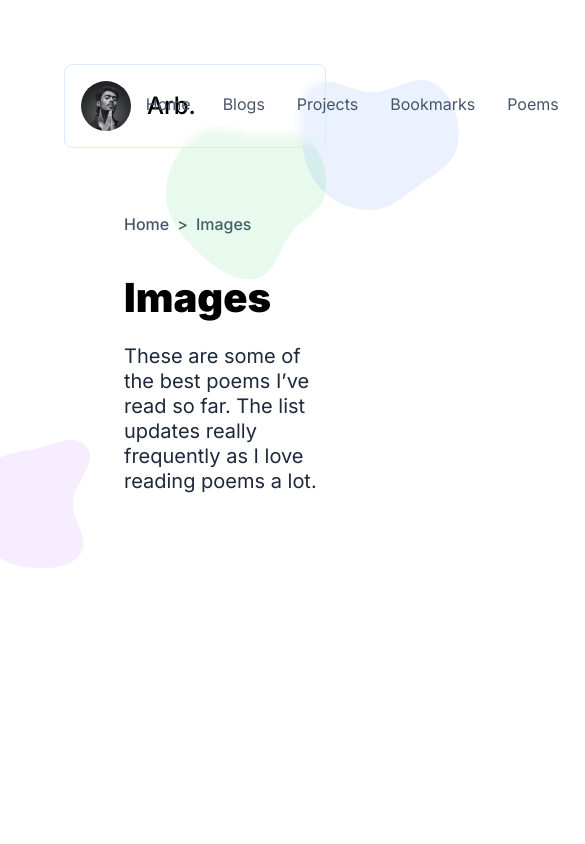
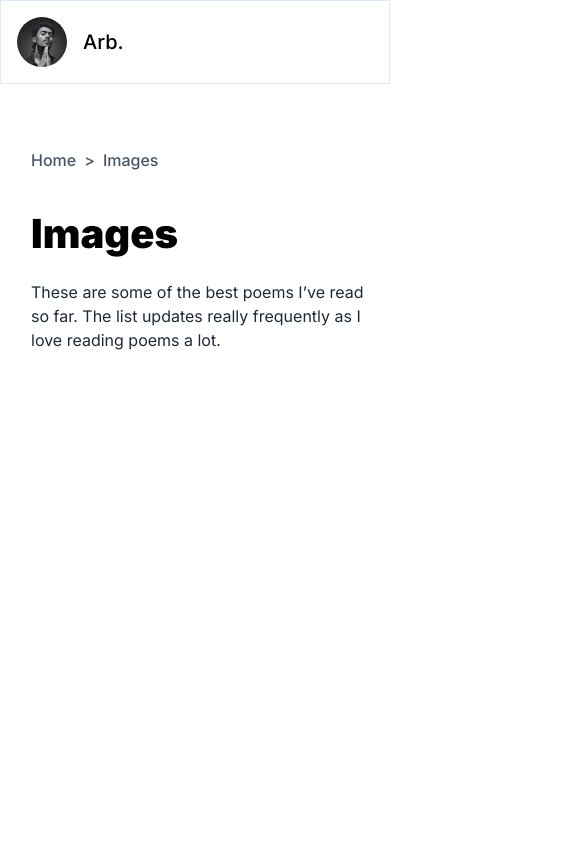
Before and after one commit to arbizen/portfolio, a Next.js app: page /images in a window 390 px wide. Shown: the top 844 px of the page, 585 px wide, since content can reach past the window. Built offline with nearby package versions, Linux system fonts and the light colour scheme.

Commit message:
feat: add responsiveness to home, projects and individual blog

```diff
--- a/src/app/blogs/[slug]/page.tsx
+++ b/src/app/blogs/[slug]/page.tsx
@@ -103,12 +103,12 @@ export default async function BlogPage({
           alt={title}
           className="max-h-[800px] object-cover rounded-md"
         />
-        <article className="flex justify-center mt-16 min-w-[800px]">
+        <article className="flex justify-center mt-16 min-w-[800px] sm:min-w-full">
           <Markdown
             remarkPlugins={[remarkGfm, remarkMath]}
             rehypePlugins={[rehypeKatex, rehypeAutolinkHeadings]}
             components={customComponents}
-            className="prose w-full min-w-[800px]"
+            className="prose w-full min-w-[800px] sm:min-w-full"
           >
             {mdString}
           </Markdown>
--- a/src/app/layout.tsx
+++ b/src/app/layout.tsx
@@ -24,20 +24,24 @@ export default async function RootLayout({
           attribute="class"
           disableTransitionOnChange
         >
-          <main className="flex flex-col p-16 bg-white">
-            <Header />
-            <Blob x="300px" y="80px" />
+          <Header className="hidden sm:block rounded-none" />{' '}
+          {/* Mobile header */}
+          <main className="flex flex-col p-16 bg-white sm:px-4 sm:pb-4 sm:pt-0 sm:overflow-x-hidden">
+            <Header className="sm:hidden" />
+            <Blob x="300px" y="80px" className="sm:hidden" />
             <Blob
-              className="right-[64px] top-[130px]"
+              className="right-[64px] top-[130px] sm:hidden"
               type="blob2"
               fill="#22C55E"
             />
             <Blob
-              className="right-[300px] top-[440px]"
+              className="right-[300px] top-[440px] sm:hidden"
               type="blob3"
               fill="#A855F7"
             />
-            <div className="flex-grow min-h-screen">{children}</div>
+            <div className="flex-grow min-h-screen sm:overflow-x-hidden">
+              {children}
+            </div>
             <Footer text={footer.text} socials={footer.socials} />
           </main>
         </ThemeProvider>
--- a/src/app/page.tsx
+++ b/src/app/page.tsx
@@ -25,7 +25,7 @@ export default async function Home() {
       <PageInfo
         header={
           <div>
-            <h1 className="font-black text-[40px]">
+            <h1 className="font-black text-[40px] sm:text-[36px]">
               I <span className="text-blue-500">code.</span>
             </h1>
           </div>
@@ -42,11 +42,11 @@ export default async function Home() {
       />
       <div>
         <SubTitle title="Activities" seeMoreText="See more" />
-        <section className="pt-[75px] flex flex-col gap-4">
+        <section className="pt-[64px] flex flex-col gap-4 sm:pt-[32px]">
           {activities.map((activity: Activity) => (
             <Link key={activity.id} href="/">
               <Card className="px-6 py-[20px]">
-                <h3 className="font-semibold">{activity.name}</h3>
+                <h3 className="font-semibold text-base">{activity.name}</h3>
                 <div className="flex gap-2 mt-1 items-center">
                   <span className="text-xs">{activity.date}</span>
                   <Badge className="bg-red-100 text-red-500">
--- a/src/app/projects/page.tsx
+++ b/src/app/projects/page.tsx
@@ -135,7 +135,7 @@ export default async function Blogs({
           </>
         }
       />
-      <section className="grid grid-cols-3 gap-4">
+      <section className="grid grid-cols-3 gap-4 sm:grid-cols-1">
         {projects.map((project) => (
           <Project key={project.id} {...project} />
         ))}
--- a/src/components/markdown/Code.tsx
+++ b/src/components/markdown/Code.tsx
@@ -8,7 +8,10 @@ const CodeBlock: any = async ({ ...props }) => {
     transformers: [
       {
         pre(node) {
-          this.addClassToHast(node, 'p-6 rounded-md');
+          this.addClassToHast(
+            node,
+            'p-6 rounded-md sm:w-full sm:overflow-x-scroll sm:text-sm',
+          );
         },
       },
     ],
@@ -18,7 +21,7 @@ const CodeBlock: any = async ({ ...props }) => {
       dangerouslySetInnerHTML={{
         __html: html,
       }}
-      className="not-prose rounded-md p-4"
+      className="not-prose rounded-md p-4 overflow-x-scroll w-full sm:py-4 sm:px-0"
     ></div>
   );
 };
--- a/src/components/markdown/Pre.tsx
+++ b/src/components/markdown/Pre.tsx
@@ -1,5 +1,5 @@
 const Pre = ({ ...props }) => {
-  return <div className="not-prose">{props.children}</div>;
+  return <div className="not-prose w-full">{props.children}</div>;
 };
 
 export default Pre;
--- a/src/components/shared/breadcumb.tsx
+++ b/src/components/shared/breadcumb.tsx
@@ -10,7 +10,9 @@ export default function Breadcumb() {
     str.charAt(0).toUpperCase() + str.slice(1);
   return (
     <p className="flex gap-2 font-medium text-slate-600">
-      <Link href="/">Home</Link>{' '}
+      <Link className="sm:text-base" href="/">
+        Home
+      </Link>{' '}
       {capitalize(pathname) && (
         <>
           &gt;{' '}
--- a/src/components/shared/header.tsx
+++ b/src/components/shared/header.tsx
@@ -2,10 +2,16 @@ import { headerItems } from '@/data/header';
 import Image from 'next/image';
 import Link from 'next/link';
 import HeaderItem from './header-item';
+import { cn } from '@/lib/utils';
 
-export default function Header() {
+export default function Header({ className }: { className?: string }) {
   return (
-    <header className="p-4 border border-blue-100 rounded-lg flex items-center justify-between relative z-50 bg-transparent backdrop-blur-sm bg-opacity-10">
+    <header
+      className={cn(
+        'p-4 border border-blue-100 rounded-lg flex items-center justify-between relative z-50 bg-transparent backdrop-blur-sm bg-opacity-10',
+        className,
+      )}
+    >
       <div className="flex gap-4 items-center">
         <Image
           className="rounded-full"
@@ -14,9 +20,11 @@ export default function Header() {
           height={50}
           width={50}
         />
-        <h1 className="font-medium text-2xl">Arb.</h1>
+        <h1 className="font-medium text-2xl leading-tight sm:text-xl">
+          <Link href="/">Arb.</Link>
+        </h1>
       </div>
-      <menu className="flex gap-8">
+      <menu className="flex gap-8 sm:hidden">
         {headerItems.map((item) => (
           <HeaderItem key={item.route} route={item.route} name={item.name} />
         ))}
--- a/src/components/shared/page-info-skeleton.tsx
+++ b/src/components/shared/page-info-skeleton.tsx
@@ -2,7 +2,7 @@ import React from 'react';
 import { Skeleton } from '../ui/skeleton';
 export default function PageInfoSkeleton() {
   return (
-    <div className="flex flex-col mt-16 pl-[60px] gap-8 max-w-[860px]">
+    <div className="flex flex-col mt-16 pl-[60px] gap-8 max-w-[860px] sm:pl-[15px]">
       <Skeleton className="h-4 w-[100px] rounded-md" />
       <div className="flex flex-col gap-4">
         <Skeleton className="h-4 w-[200px] rounded-md" />
--- a/src/components/shared/page-info.tsx
+++ b/src/components/shared/page-info.tsx
@@ -16,7 +16,7 @@ export default function PageInfo({
   itemsLength,
 }: PageInfoProps) {
   return (
-    <div className="flex flex-col my-16 pl-[60px] gap-8 max-w-[860px]">
+    <div className="flex flex-col my-16 pl-[60px] gap-8 max-w-[860px] sm:pl-[15px]">
       <Breadcumb />
       <div className="flex flex-col gap-4">
         <div className="flex gap-2 items-center">
@@ -25,7 +25,7 @@ export default function PageInfo({
             <Badge className="bg-red-100 text-red-500">{itemsLength}</Badge>
           )}
         </div>
-        <p className="text-[20px] text-slate-800 leading-tight">
+        <p className="text-[20px] text-slate-800 leading-tight sm:text-base">
           {description}
         </p>
       </div>
--- a/src/components/shared/sub-title.tsx
+++ b/src/components/shared/sub-title.tsx
@@ -18,7 +18,7 @@ export default function SubTitle({
         className,
       )}
     >
-      <h2 className="text-[20px] font-bold leading-tight text-slate-800">
+      <h2 className="text-[20px] font-bold leading-tight text-slate-800 sm:text-[16px]">
         {title}
       </h2>
       <Link
```
